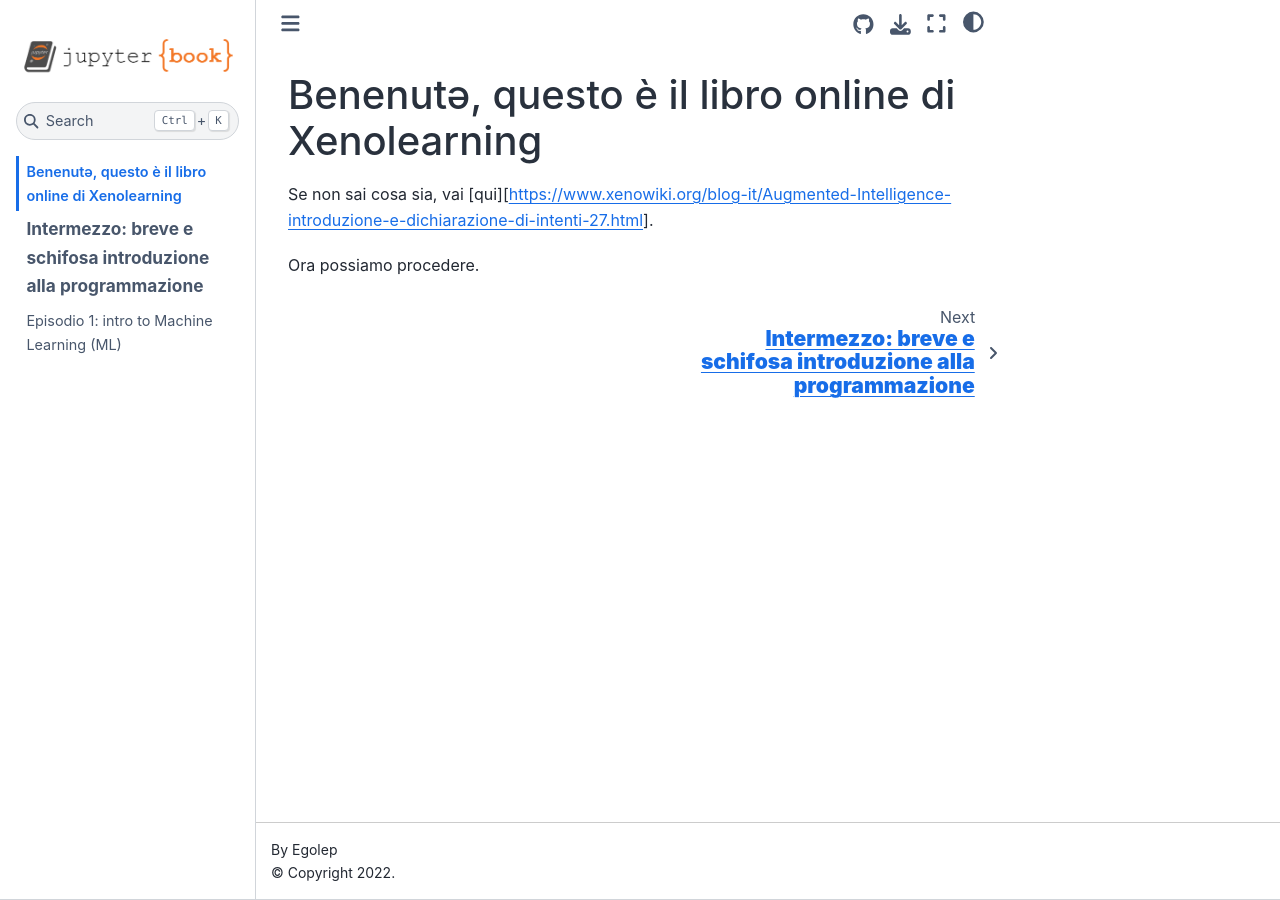
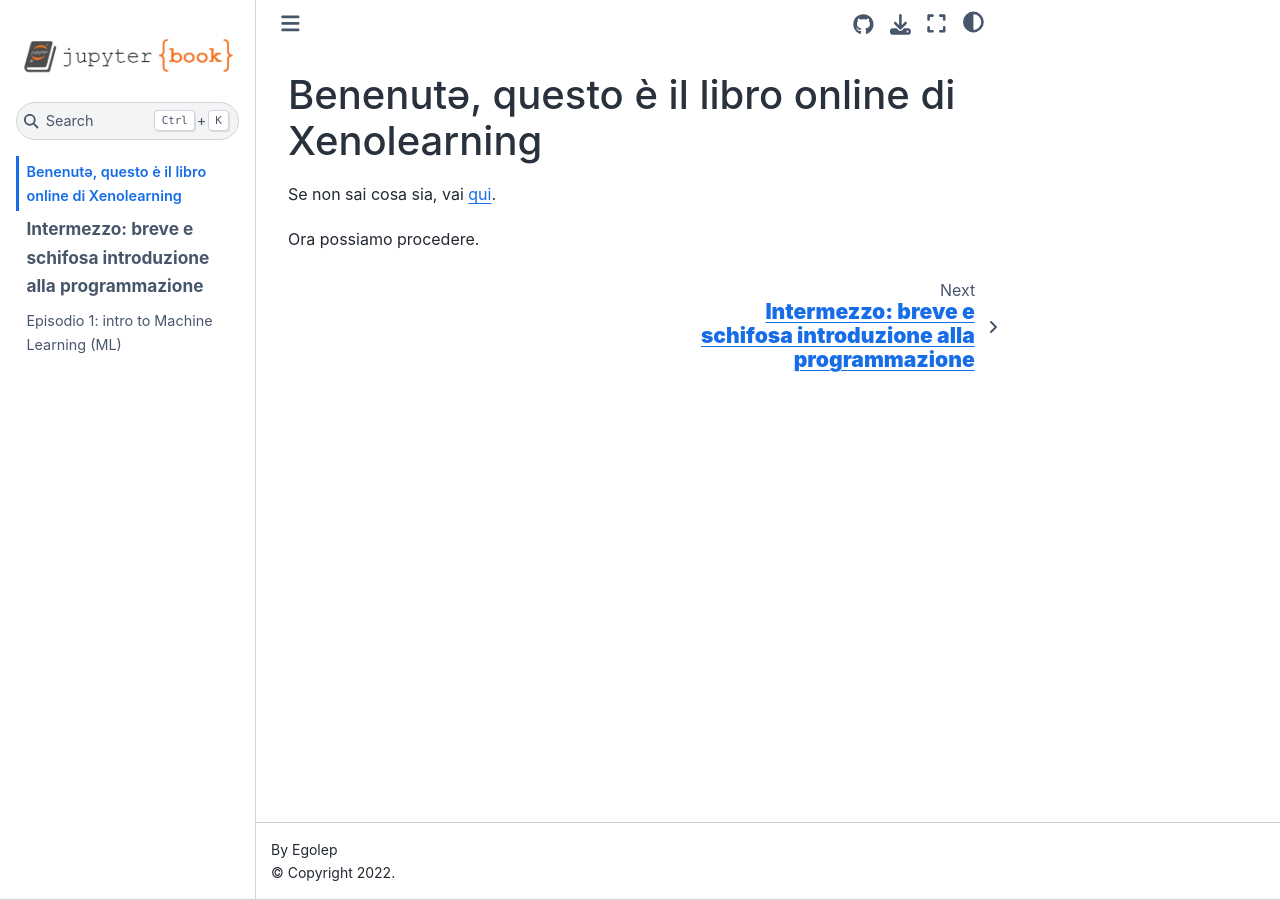
Before and after one commit to egolep/xenolearning, a Jupyter Book: the page built from docs/index.md, in a window 1280 px wide. Built offline with Jupyter Book 1.0.4 settings and Sphinx 7.4.7 and the Sphinx Book theme 1.1.4, drawn with Linux system fonts in a browser that asks for light colours.

Commit message:
Hyperlink in index

```diff
--- a/docs/index.md
+++ b/docs/index.md
@@ -1,4 +1,4 @@
 # Benenutə, questo è il libro online di Xenolearning
-Se non sai cosa sia, vai [qui][https://www.xenowiki.org/blog-it/Augmented-Intelligence-introduzione-e-dichiarazione-di-intenti-27.html].
+Se non sai cosa sia, vai [qui](https://www.xenowiki.org/blog-it/Augmented-Intelligence-introduzione-e-dichiarazione-di-intenti-27.html).
 
 Ora possiamo procedere.
```
